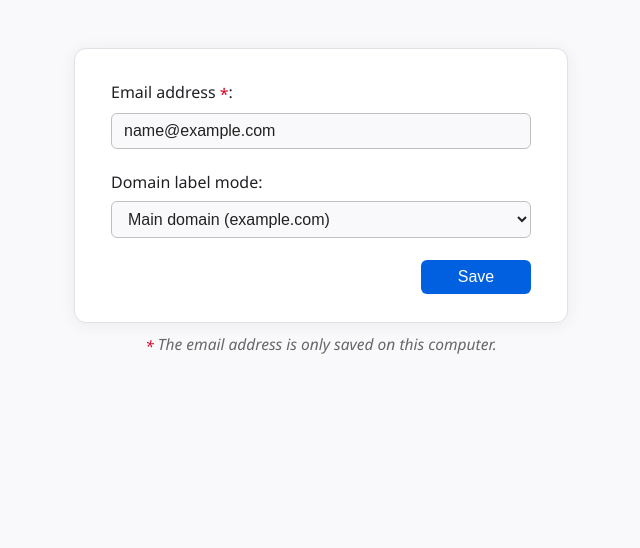
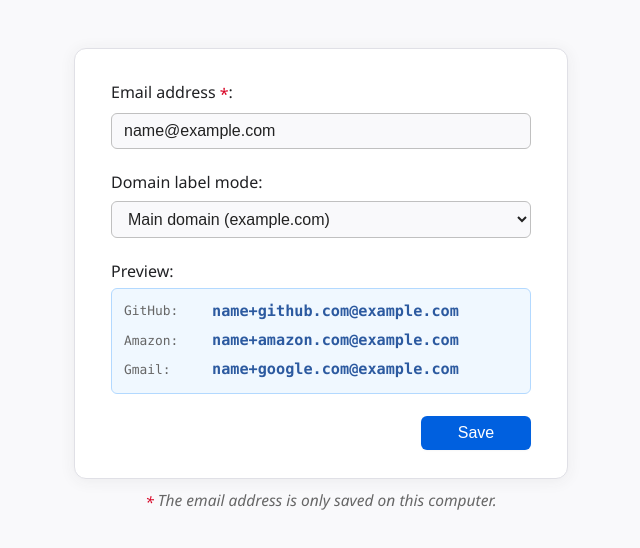
Before and after one commit to kud/webextension-email-address-plus, a browser extension: page src/options/index.html in a window 1280 px wide. Both pictures are taken after typing "name@example.com" into the empty fields and a click on the button "Save". Shown: the whole page, without its empty margins (319-959 px from the left). Drawn offline with Linux system fonts and the light colour scheme.

Commit message:
feat: implement email preview functionality in options page with dynamic updates

```diff
--- a/src/options/index.css
+++ b/src/options/index.css
@@ -152,6 +152,41 @@ input[type="email"].invalid {
   transform: translateY(0) scale(1.04);
 }
 
+.email-preview {
+  background: #f0f8ff;
+  border: 1px solid #b3d9ff;
+  border-radius: 6px;
+  padding: 12px;
+  font-family: 'Monaco', 'Consolas', 'Courier New', monospace;
+  font-size: 0.95em;
+  color: #2c5aa0;
+  word-break: break-all;
+  line-height: 1.4;
+}
+
+.preview-item {
+  margin-bottom: 8px;
+  display: flex;
+  align-items: center;
+  gap: 8px;
+}
+
+.preview-item:last-child {
+  margin-bottom: 0;
+}
+
+.preview-label {
+  font-size: 0.85em;
+  color: #666;
+  font-weight: 500;
+  min-width: 80px;
+}
+
+.preview-email {
+  font-weight: 600;
+  color: #2c5aa0;
+}
+
 .Spoiler {
   font-style: italic;
   margin-top: 10px;
@@ -196,6 +231,17 @@ input[type="email"].invalid {
   .save-btn:hover {
     background: #2563eb;
   }
+  .email-preview {
+    background: #2a3441;
+    border: 1px solid #4f5b69;
+    color: #7db3f0;
+  }
+  .preview-label {
+    color: #b0b0b0;
+  }
+  .preview-email {
+    color: #7db3f0;
+  }
   .Spoiler {
     color: #b0b0b0;
   }
--- a/src/options/index.html
+++ b/src/options/index.html
@@ -28,6 +28,11 @@
           </option>
         </select>
       </div>
+
+      <div class="form-group" id="preview-group" style="display: none;">
+        <label>Preview:</label>
+        <div id="email-preview" class="email-preview"></div>
+      </div>
       <div class="form-actions">
         <button type="submit" class="save-btn">💾 Save</button>
       </div>
--- a/src/options/index.js
+++ b/src/options/index.js
@@ -98,13 +98,96 @@ const restoreOptions = async () => {
     if (domainMode && domainModeSelect) {
       domainModeSelect.value = domainMode
     }
+
+    // Update preview after restoring values
+    updatePreview()
   } catch (error) {
     console.error("Failed to restore options:", error)
   }
 }
 
+// Email preview functionality
+const generateLabel = (hostname, domainMode) => {
+  if (!hostname) return ""
+
+  const hostnameArr = hostname.split(".")
+  let label = hostname
+
+  switch (domainMode) {
+    case "main":
+      if (hostnameArr.length >= 2) {
+        label = hostnameArr.slice(-2).join(".")
+      }
+      break
+    case "short":
+      if (hostnameArr.length >= 2) {
+        label = hostnameArr[hostnameArr.length - 2]
+      }
+      break
+    case "full":
+    default:
+      label = hostname
+      break
+  }
+
+  return label.replace(/[^a-zA-Z0-9.-]/g, "").toLowerCase()
+}
+
+const generatePreviewEmail = (email, hostname, domainMode) => {
+  if (!email || !email.includes("@")) return email
+
+  const atIndex = email.lastIndexOf("@")
+  if (atIndex <= 0) return email
+
+  const preEmail = email.substring(0, atIndex)
+  const postEmail = email.substring(atIndex + 1)
+  const label = generateLabel(hostname, domainMode)
+
+  return label ? `${preEmail}+${label}@${postEmail}` : email
+}
+
+const updatePreview = () => {
+  const emailInput = document.querySelector("#email")
+  const domainModeSelect = document.querySelector("#domainMode")
+  const previewGroup = document.querySelector("#preview-group")
+  const previewDiv = document.querySelector("#email-preview")
+
+  const email = emailInput.value.trim()
+  const domainMode = domainModeSelect.value
+
+  if (!email || !email.includes("@")) {
+    previewGroup.style.display = "none"
+    return
+  }
+
+  // Sample websites for examples
+  const sampleSites = [
+    { hostname: "github.com", name: "GitHub" },
+    { hostname: "www.amazon.com", name: "Amazon" },
+    { hostname: "mail.google.com", name: "Gmail" }
+  ]
+
+  let previewHTML = ""
+  sampleSites.forEach(site => {
+    const generatedEmail = generatePreviewEmail(email, site.hostname, domainMode)
+    previewHTML += `
+      <div class="preview-item">
+        <span class="preview-label">${site.name}:</span>
+        <span class="preview-email">${generatedEmail}</span>
+      </div>
+    `
+  })
+
+  previewDiv.innerHTML = previewHTML
+  previewGroup.style.display = "block"
+}
+
 document.addEventListener("DOMContentLoaded", restoreOptions)
 document.querySelector("form").addEventListener("submit", saveOptions)
+
+// Add event listeners for preview
+document.querySelector("#email").addEventListener("input", updatePreview)
+document.querySelector("#domainMode").addEventListener("change", updatePreview)
 
 // On load, always set the button to 'Save' and fixed width
 const saveBtn = document.querySelector(".save-btn")
```
Also changed, not shown: src/background.js (+1 -11 lines).
